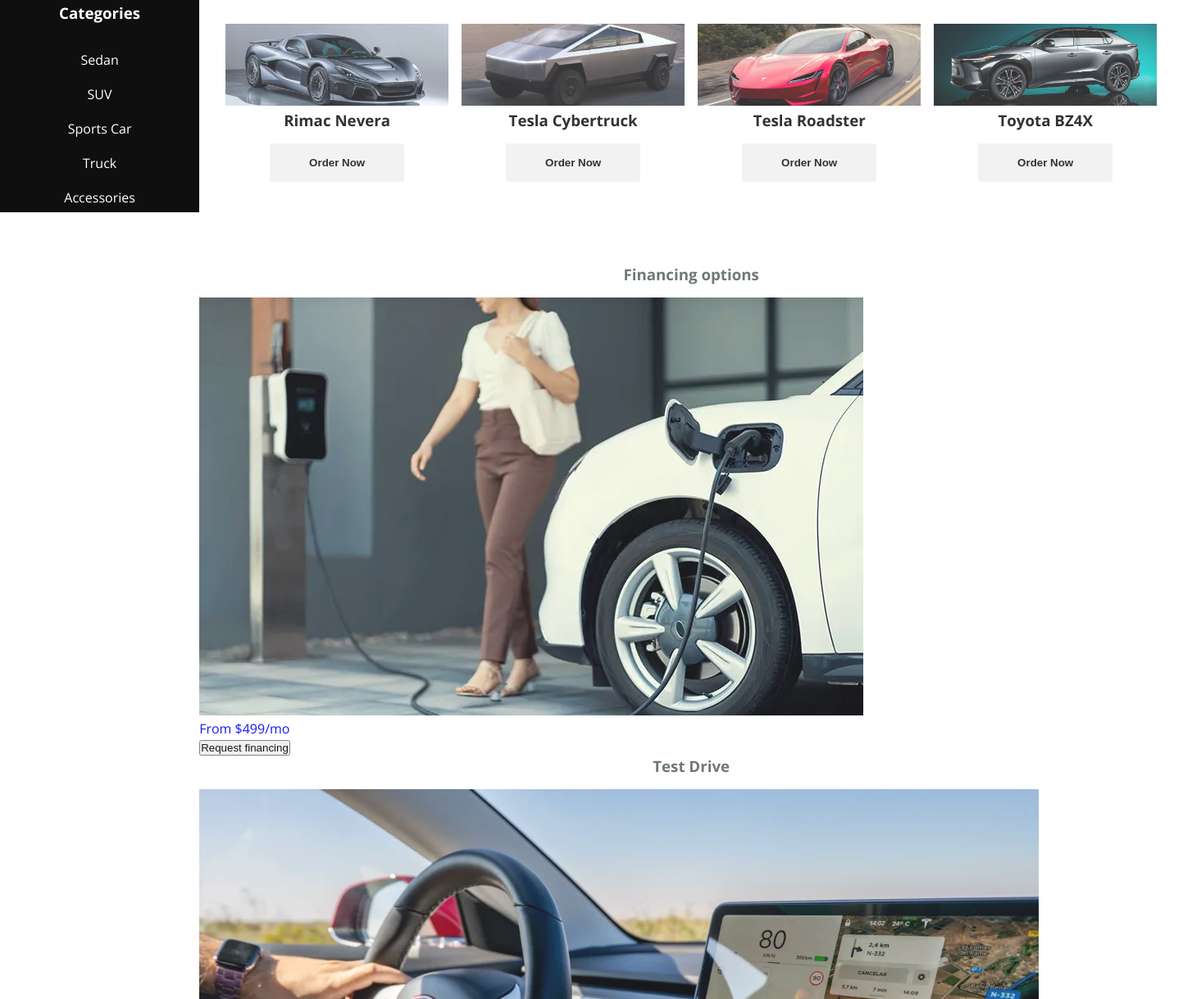
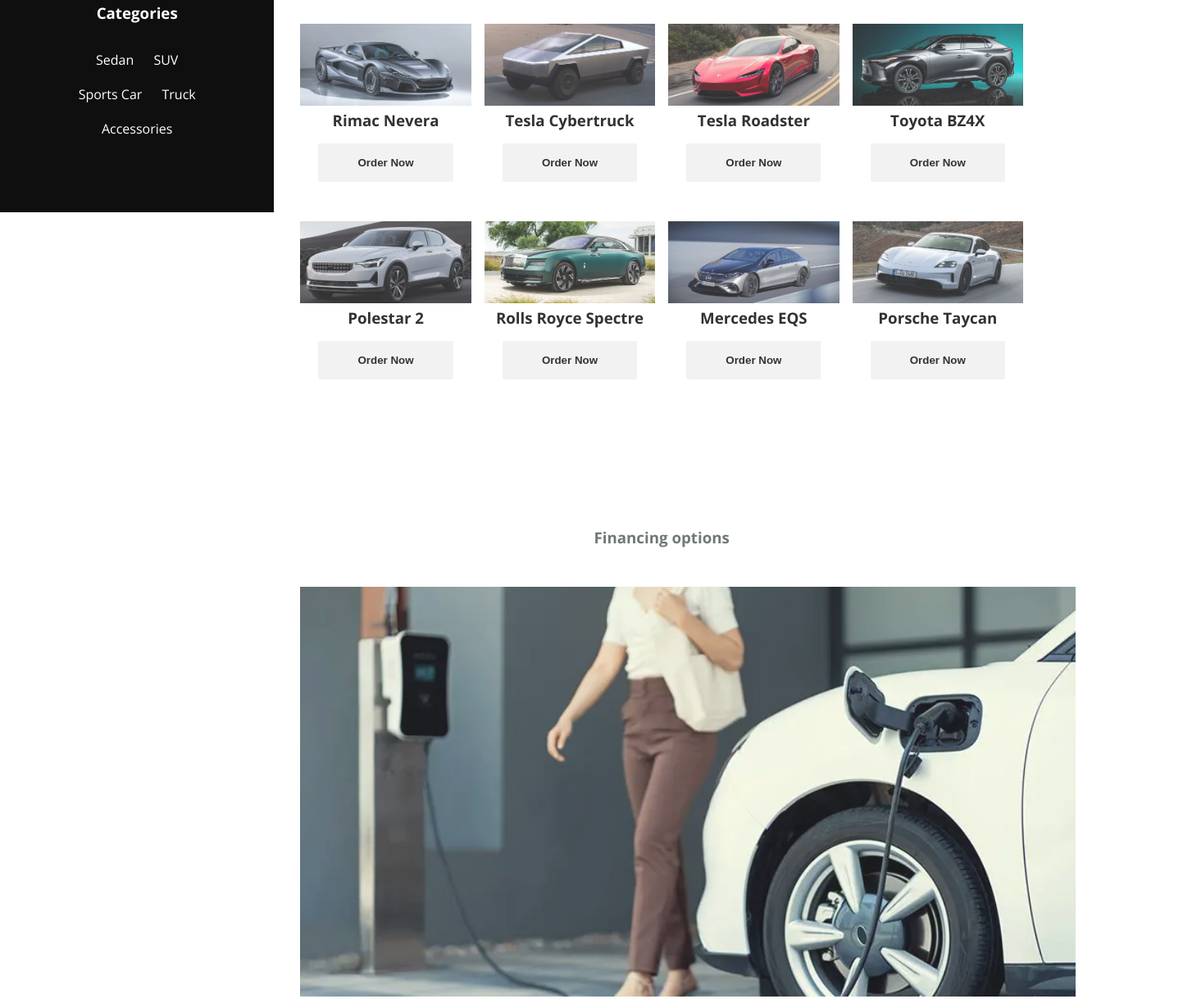
Before and after one commit to andreslpzp/css_avanzado_prueba_animacionesCSS, a plain HTML site: page index.html in a window 1280 px wide. Shown: the part 301-1520 px from the top of the page at 82% size, 1443 px wide, since content can reach past the window. Drawn offline with nearby package versions, Linux system fonts and the light colour scheme; files whose address does not match are found by name.

Commit message:
corrections in phone view

```diff
--- a/assets/css/style.css
+++ b/assets/css/style.css
@@ -77,6 +77,7 @@ a {
 
 .menu-toggler{
     color:white;
+    background: none;
     border:none;
     background-color: #000;
     font-size: 1.5rem;
@@ -189,14 +190,38 @@ aside .widget li {
 
 .assistance {
     display: grid;
+    margin-bottom: 2rem;
     grid-template-columns: 1fr;
     opacity: 0.9;
     transform: translateY(20px);
     transition: opacity 0.3s ease-in-out, transform 0.3s ease-in-out;
 }
 
-.request{
-    justify-content: center;
+.assistance .card {
+    margin-top: 5rem;
+    text-align: center;
+}
+
+.assistance .card img{
+    width: 100%;
+    height: 500px;
+    object-fit: cover;
+    text-align: center;
+    margin: 2rem;
+}
+
+.assistance .card .from{
+    font-weight: 400;
+    color: var(--primary);
+    border: 2px;
+}
+
+.assistance .card button{
+    color: black;
+    border: none;
+    padding: 1rem 3rem 1rem 3rem;
+    border-radius: 3%;
+    font-weight: 600;
 }
 
 footer {
@@ -226,7 +251,7 @@ footer nav {
 footer ul {
     list-style: none;
     display: flex;
-    gap: 0.5rem;
+    gap: 2rem;
     justify-content: center;
 }
 
@@ -311,6 +336,7 @@ footer .copyright {
         "aside article"
         "footer article";
     }
+
     main{
         grid-area: main;
     }
@@ -319,7 +345,6 @@ footer .copyright {
         display: flex;
         flex-direction: column;
         height: 30vh;
-        align-items: center;
     }
 
     .main-menu .logo{
@@ -329,7 +354,7 @@ footer .copyright {
     .main-menu .desktop_menu {
         display: flex;
         flex-direction: column;
-        align-items: center;
+        justify-content: center;
     }
     aside{
         background-color: var(--bg);
--- a/index.html
+++ b/index.html
@@ -119,6 +119,34 @@
                             <button class="order_now">Order Now</button>
                         </a>
                     </div>
+                    <div class="card">
+                        <a href="#">
+                            <img src="./assets/img/2021-polestar-2-front-view.jpg" alt="Post 3">
+                            <h3>Polestar 2</h3>
+                            <button class="order_now">Order Now</button>
+                        </a>
+                    </div>
+                    <div class="card">
+                        <a href="#">
+                            <img src="./assets/img/2024-rolls-royce-spectre-122-649dd25e96ff7.jpg" alt="Post 3">
+                            <h3>Rolls Royce Spectre</h3>
+                            <button class="order_now">Order Now</button>
+                        </a>
+                    </div>
+                    <div class="card">
+                        <a href="#">
+                            <img src="./assets/img/mercedes eqs.jpeg" alt="Post 3">
+                            <h3>Mercedes EQS</h3>
+                            <button class="order_now">Order Now</button>
+                        </a>
+                    </div>
+                    <div class="card">
+                        <a href="#">
+                            <img src="./assets/img/1-Porsche-Taycan-review-2024.jpg" alt="Post 3">
+                            <h3>Porsche Taycan</h3>
+                            <button class="order_now">Order Now</button>
+                        </a>
+                    </div>
                 </div>
             </section>
         </main>
@@ -127,10 +155,10 @@
                 <div id="financing" class="card">
                     <a href="#">
                         <h3>Financing options</h3>
-                        <img src="./assets/img/financing.webp" alt="Post 3">
+                        <img src="./assets/img/financing.jpg" alt="Post 3">
                         <div class="info">
-                            <p>From $499/mo</p>
-                            <button class="request">Request financing</button>
+                            <p class="from">From $499/mo</p>
+                            <button class="request">Request Financing</button>
                         </div>
                     </a>
                 </div>
@@ -143,16 +171,16 @@
                 </div>
                 <div id="energy" class="card">
                     <a href="#">
-                        <h3>Clean Energy</h3>
+                        <h3>Energy</h3>
                         <img src="./assets/img/energy.jpeg" alt="Post 3">
-                        <button class="request">Request Test Drive</button>
+                        <button class="request">More Information</button>
                     </a>
                 </div>
                 <div id="charging" class="card">
                     <a href="#">
                         <h3>Charging</h3>
                         <img src="./assets/img/charging.jpeg" alt="Post 3">
-                        <button class="request">Request Test Drive</button>
+                        <button class="request">More Information</button>
                     </a>
                 </div>
             </section>
@@ -167,13 +195,19 @@
                         <a href="#">Privacy & Legal</a>
                     </li>
                     <li>
-                        <i class="fa-brands fa-instagram"></i>
+                        <a href="www.instagram.com">
+                            <i class="fa-brands fa-instagram"></i>
+                        </a>
                     </li>
                     <li>
-                        <i class="fa-brands fa-x-twitter"></i>
+                        <a href="www.x.com">
+                            <i class="fa-brands fa-x-twitter"></i>
+                        </a>
                     </li>
                     <li>
-                        <i class="fa-brands fa-youtube"></i>
+                        <a href="www.youtube.com">
+                            <i class="fa-brands fa-youtube"></i>
+                        </a>
                     </li>
                 </ul>
             </nav>
```
Also changed, not shown: assets/img/1-Porsche-Taycan-review-2024.jpg (added), assets/img/financing.jpg (renamed from assets/img/financing.webp), assets/img/mercedes eqs.jpeg (added), 2 other files.
